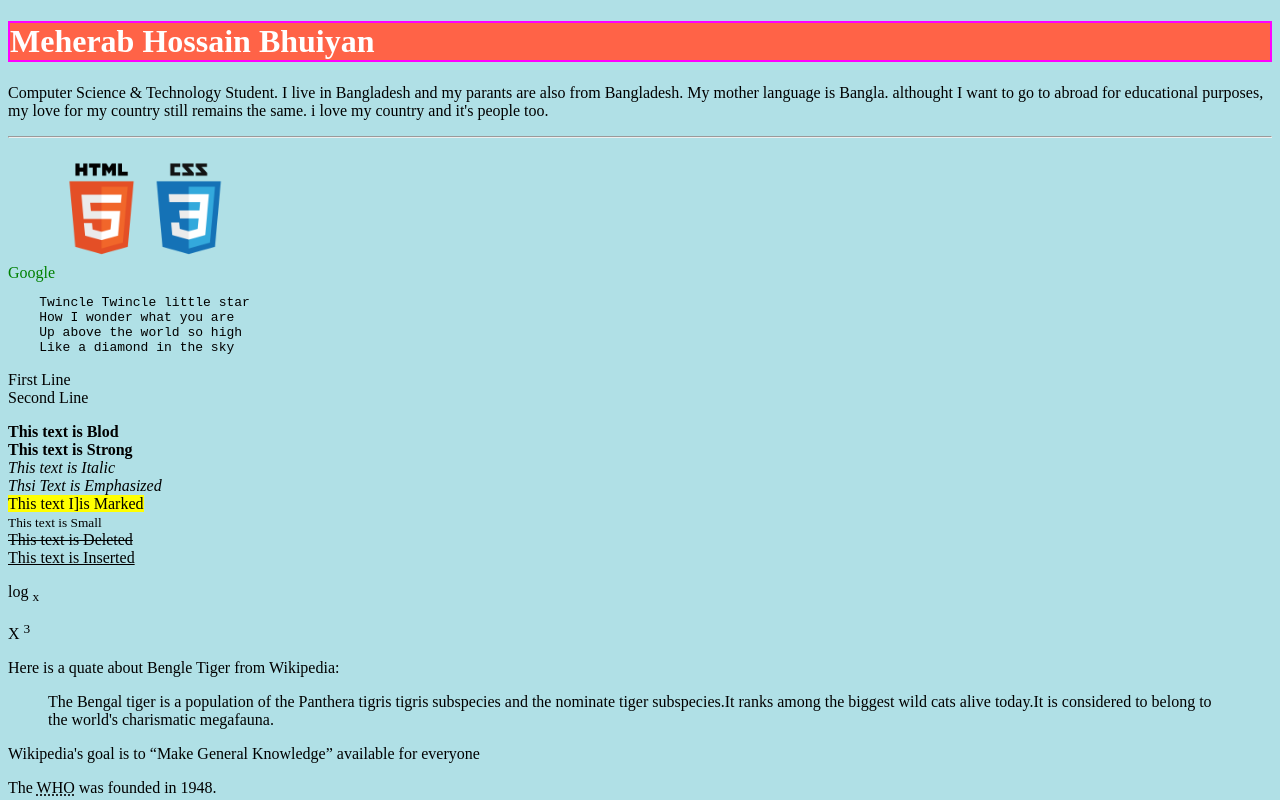
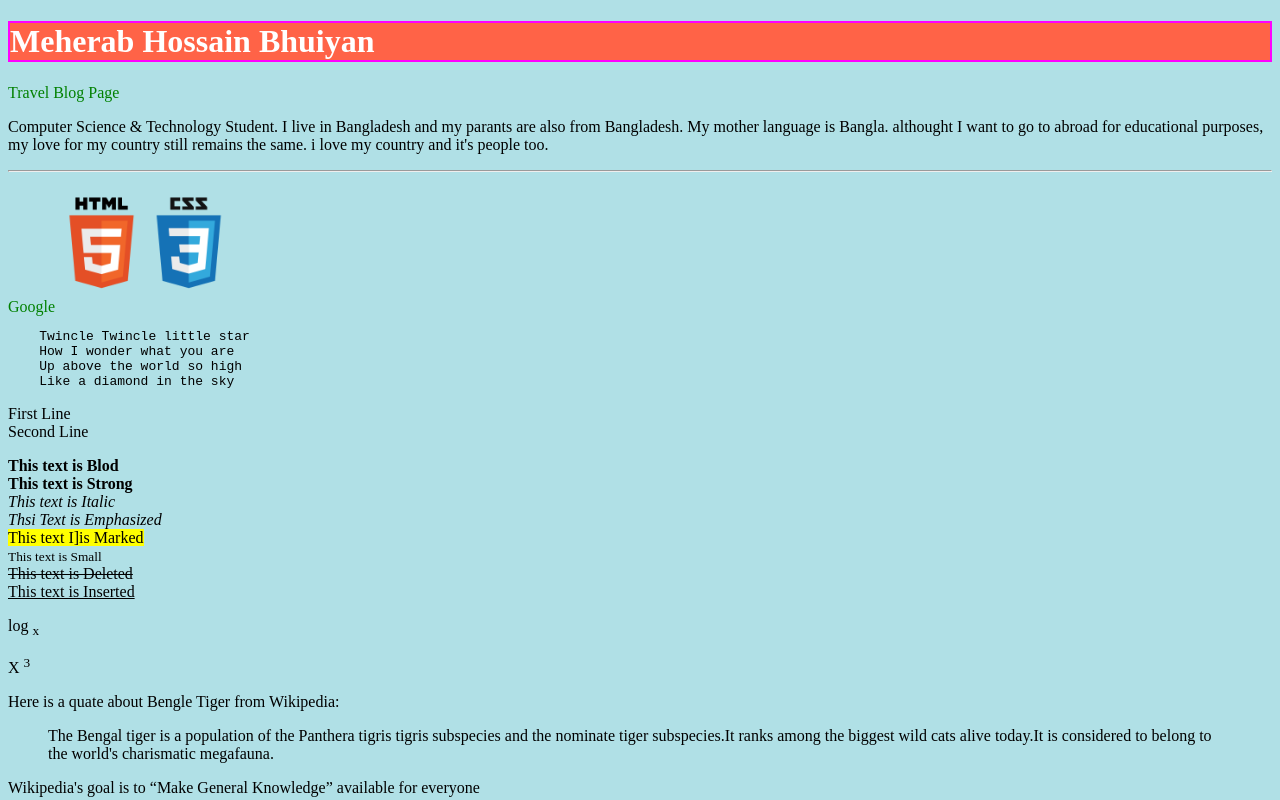
Before and after one commit to Meherab003/Test-Web, a plain HTML site: page index.html in a window 1280 px wide. Shown: the top 800 px of the page. Drawn offline with Linux system fonts and the light colour scheme.

Commit message:
Update index.html
added Travel blog page to home

```diff
--- a/index.html
+++ b/index.html
@@ -7,6 +7,7 @@
 <body>
 
 <h1 style="background-color: tomato; color:white; border:2px Solid rgb(255, 0, 255);">Meherab Hossain Bhuiyan</h1> <!--Heading-->
+<a href="tavel_blog.html">Travel Blog Page</a>
 <p>Computer Science & Technology Student. I live in Bangladesh and my parants are also from Bangladesh. My mother language is Bangla. althought I want to go to abroad for educational purposes, my love for my country still remains the same. i love my country and it's people too.</p> <!--Paragraph-->
 <hr> <!--Horizontal Line-->
 <a href = "https://www.google.com">Google</a> <!--Link-->
```
